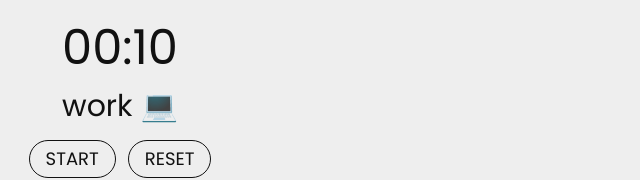
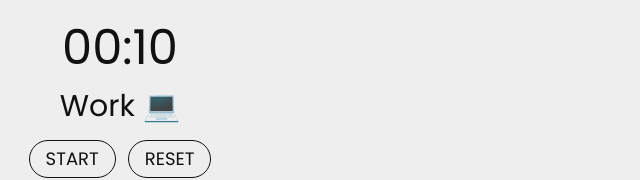
Before and after one commit to leakoo/pomodoro-chrome-extension, a React (Vite) app: page / in a window 1280 px wide. Shown: the top 180 px of the page, without its empty margins (0-640 px from the left). Built offline with nearby package versions, Linux system fonts and the light colour scheme.

Commit message:
fix(ui): capitalize first letter of mode string

```diff
--- a/src/app.jsx
+++ b/src/app.jsx
@@ -6,7 +6,7 @@ import Mode from "./components/mode.jsx";
 export default function App() {
   const [timeLeft, setTimeLeft] = useState(null);
   const [isRunning, setIsRunning] = useState(false);
-  const [mode, setMode] = useState("work");
+  const [mode, setMode] = useState("Work");
   const [autoStart, setAutoStart] = useState(false);
 
   // Get updated state from background.js every 100ms to keep everything in sync
@@ -16,7 +16,7 @@ export default function App() {
         // If result is not undefined update state
         setTimeLeft(res.timeLeft ?? 10);
         setIsRunning(res.isRunning ?? false);
-        setMode(res.mode ?? "work");
+        setMode(res.mode ?? "Work");
         setAutoStart(res.auto ?? false);
       });
     }, 100);
--- a/src/components/mode.jsx
+++ b/src/components/mode.jsx
@@ -6,7 +6,7 @@ export default function Mode({ mode }) {
     const workEmojis = ["🧠", "💻", "✍️", "📝", "🔥", "🎯"];
     const breakEmojis = ["☕", "🧘", "🌿", "🚶", "🎵", "🛋️"];
 
-    if (mode === "work") {
+    if (mode === "Work") {
       return workEmojis[Math.floor(Math.random() * workEmojis.length)]
     }
     else {
```
